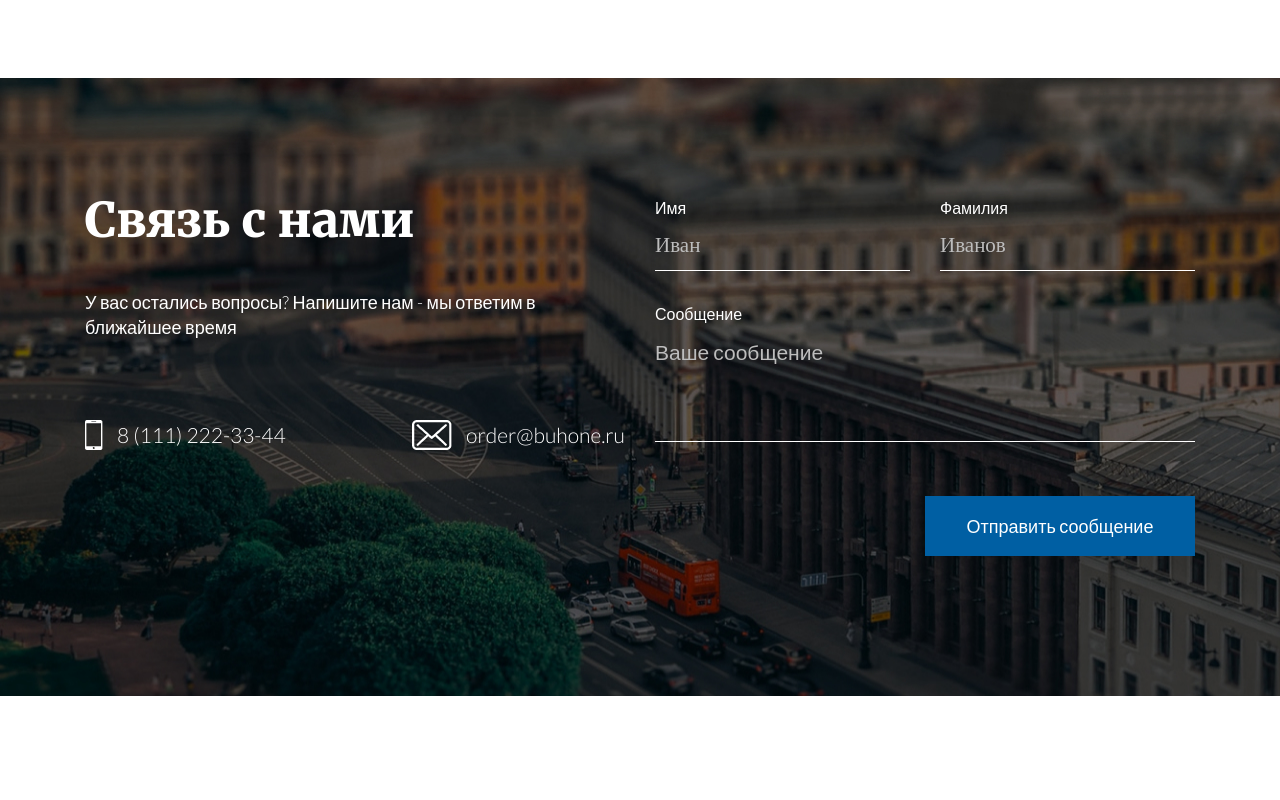
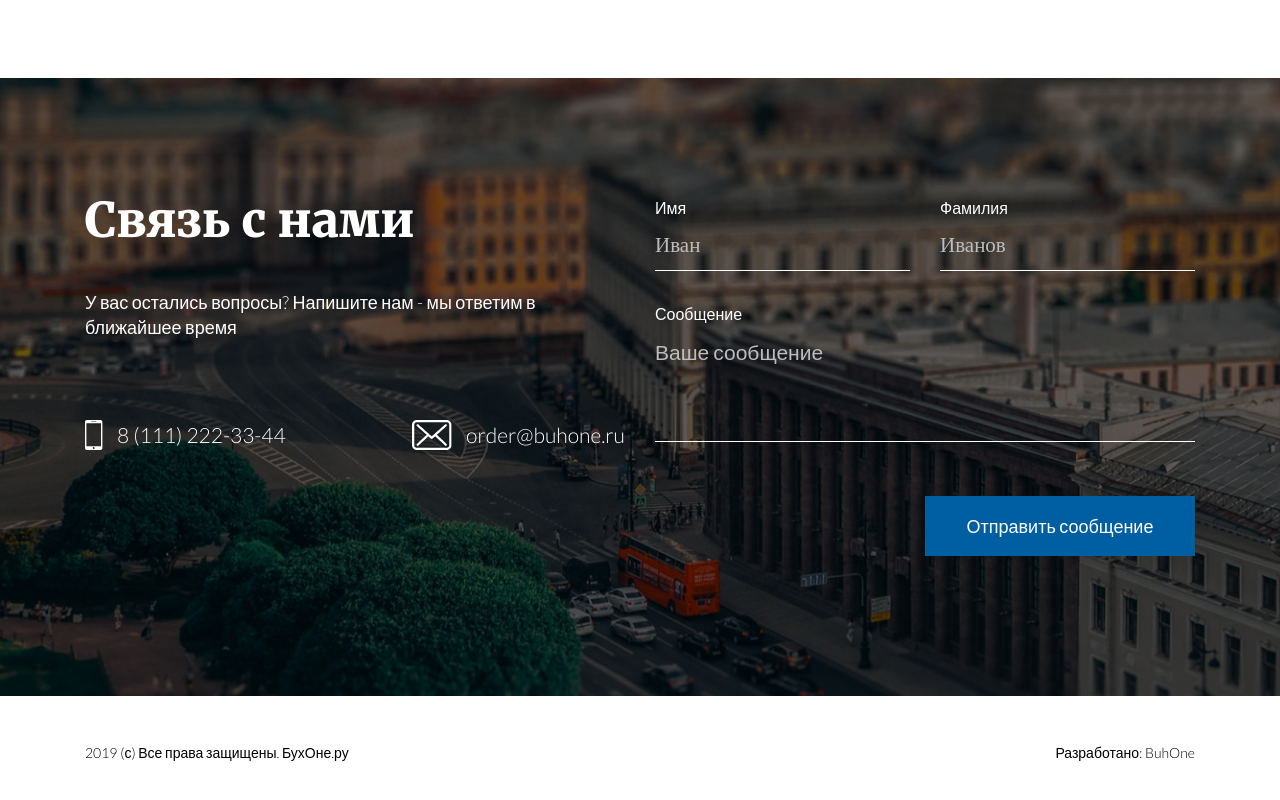
Before and after one commit to fekla-konstantinovna/buhone_project, a plain HTML site: page index.html in a window 1280 px wide. Shown: the part 4317-5117 px from the top of the page. Before the commit the page ends 5013 px from the top, so only its background shows below. Drawn offline with nearby package versions, Linux system fonts and the light colour scheme.

Commit message:
add footer

```diff
--- a/index.html
+++ b/index.html
@@ -243,5 +243,13 @@
         </div>
       </div>
     </section>
+
+    <footer class="footer">
+      <div class="container footer__container">
+        <span class="footer__wrapper">2019 (с) Все права защищены. БухОне.ру</span>
+        <span class="footer__wrapper">Разработано: BuhOne</span>
+      </div>
+    </footer>
+
   </body>
 </html>
--- a/style.css
+++ b/style.css
@@ -694,7 +694,7 @@
   outline: none;
   width: 100%;
   height: 120px;
-  color: #FFFFFF;
+  color: #ffffff;
   font-size: 21px;
   font-weight: 300;
   line-height: 21px;
@@ -711,3 +711,21 @@
   line-height: 29px;
   font-family: Lato, sans-serif;
 }
+
+/* footer */
+
+.footer__container {
+  display: flex;
+  justify-content: space-between;
+  padding-top: 50px;
+  padding-bottom: 40px;
+  position: relative;
+}
+
+.footer__wrapper {
+  color: #000000;
+  font-weight: 300;
+  font-size: 14px;
+  line-height: 14px;
+  font-family: Lato, sans-serif;
+}
```
